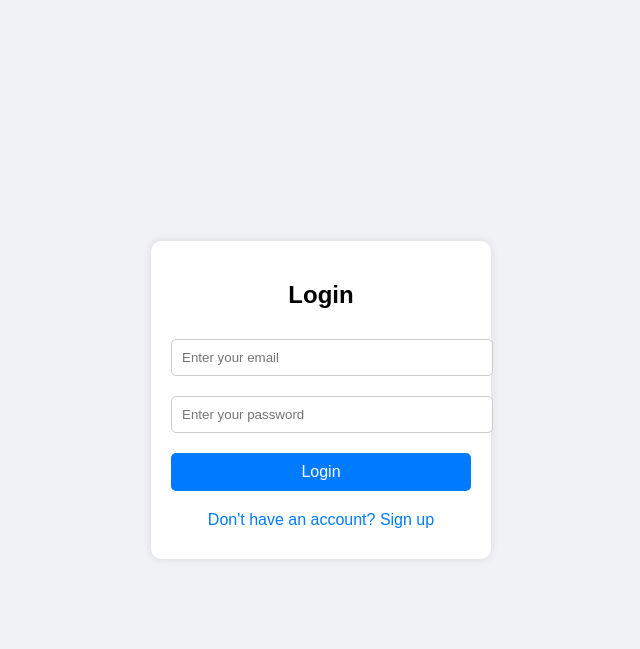
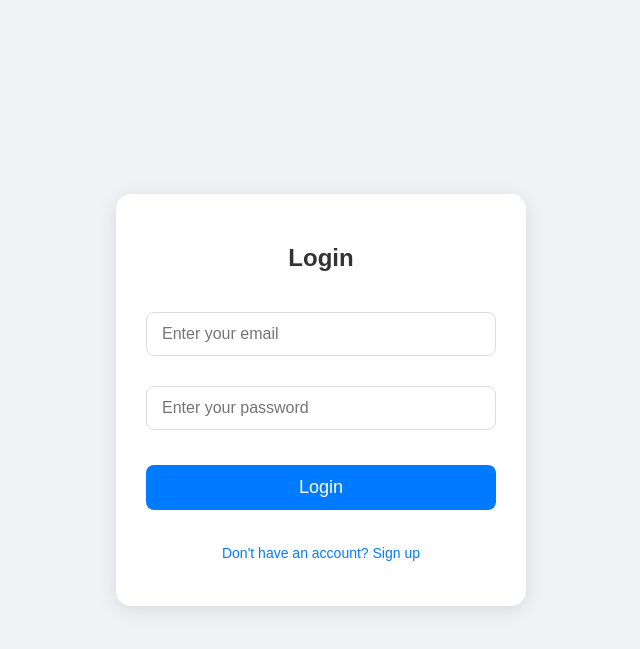
Before and after one commit to XRYZN-nzyrx/e-commerce-django, a Django app: page /login.html/ in a window 1280 px wide. Shown: the top 649 px of the page, without its empty margins (319-959 px from the left). Run offline with Django 5.2, Linux system fonts and the light colour scheme.

Commit message:
Modified the css of login.html and signup.html

```diff
--- a/e_comm/store/static/css/loginstyles.css
+++ b/e_comm/store/static/css/loginstyles.css
@@ -10,36 +10,48 @@ body {
 
 .login-container {
     background-color: #fff;
-    padding: 20px;
-    border-radius: 10px;
-    box-shadow: 0 0 10px rgba(0, 0, 0, 0.1);
-    width: 300px;
+    padding: 30px;
+    border-radius: 15px;
+    box-shadow: 0 4px 20px rgba(0, 0, 0, 0.1);
+    width: 350px;
     text-align: center;
 }
 
 .login-container h2 {
-    margin-bottom: 20px;
+    margin-bottom: 25px;
+    font-size: 24px;
+    color: #333;
 }
 
 .login-container input[type="email"],
 .login-container input[type="password"] {
     width: 100%;
-    padding: 10px;
-    margin: 10px 0;
-    border: 1px solid #ccc;
-    border-radius: 5px;
+    padding: 12px 15px;
+    margin: 15px 0;
+    border: 1px solid #ddd;
+    border-radius: 8px;
+    font-size: 16px;
+    box-sizing: border-box;
+    transition: border-color 0.3s;
+}
+
+.login-container input[type="email"]:focus,
+.login-container input[type="password"]:focus {
+    border-color: #007bff;
+    outline: none;
 }
 
 .login-container input[type="submit"] {
     width: 100%;
-    padding: 10px;
-    margin: 10px 0;
+    padding: 12px 15px;
+    margin: 20px 0;
     border: none;
-    border-radius: 5px;
+    border-radius: 8px;
     background-color: #007bff;
     color: #fff;
-    font-size: 16px;
+    font-size: 18px;
     cursor: pointer;
+    transition: background-color 0.3s;
 }
 
 .login-container input[type="submit"]:hover {
@@ -49,12 +61,15 @@ body {
 .login-container .forgot-password,
 .login-container .sign-up {
     display: block;
-    margin: 10px 0;
+    margin: 15px 0;
     color: #007bff;
     text-decoration: none;
+    font-size: 14px;
+    transition: color 0.3s;
 }
 
 .login-container .forgot-password:hover,
 .login-container .sign-up:hover {
+    color: #0056b3;
     text-decoration: underline;
 }
--- a/e_comm/store/templates/signup.html
+++ b/e_comm/store/templates/signup.html
@@ -3,7 +3,7 @@
 <html>
 <head>
     <title>SIGN UP</title>
-    <link rel="stylesheet" type="text/css" href="{% static 'css/styles.css' %}">
+    <link rel="stylesheet" type="text/css" href="{% static 'css/signup.css' %}">
 </head>
 <body>
     <div class="registration-form">
```
Also changed, not shown: e_comm/store/static/css/signup.css (+23 -13 lines).
